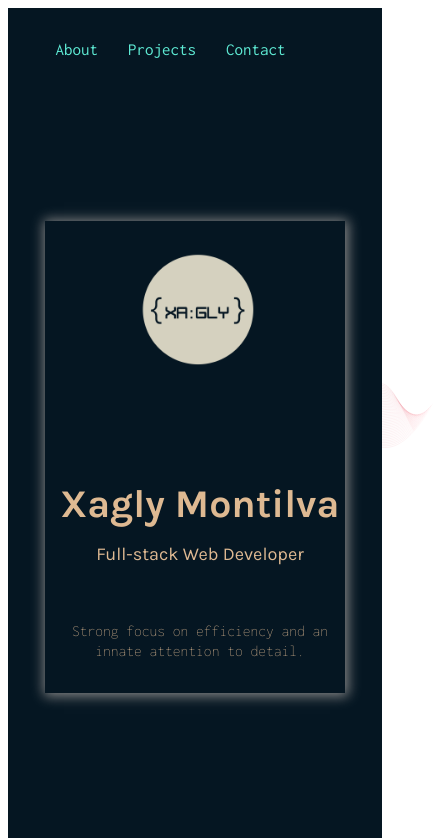
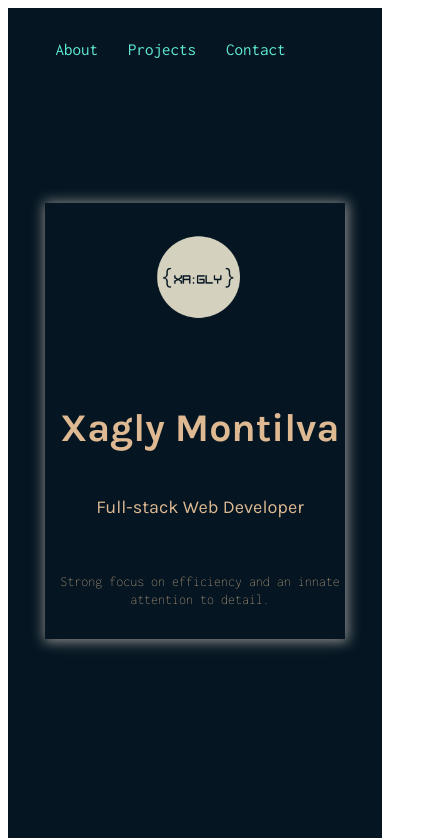
Before and after one commit to XML3/My_Web, a React (Vite) app in the folder My_Web/: page / in a window 390 px wide. Shown: the top 838 px of the page, 435 px wide, since content can reach past the window. Built offline with nearby package versions, Linux system fonts and the light colour scheme; no server answers.

Commit message:
modified to fit small screen queries inside waves and header One and Intro

```diff
--- a/My_Web/src/components/Headers.module.css
+++ b/My_Web/src/components/Headers.module.css
@@ -1,4 +1,5 @@
-/*screen size 320*/
+/*screen size 300*/
+@media screen and (min-width: 300px) {
   .Container {
     grid-column-start: 1;
     grid-column-end: -1;
@@ -8,6 +9,7 @@
     grid-template-rows: auto 1fr;
     width: 80%;
     margin: 0 auto; /*Center the container*/
+    height: 95%;
   }
 
   .Navigation {
@@ -48,7 +50,6 @@
     display: flex;
     justify-content: center; /* Center the content horizontally */
     align-items: center;
-  margin-top: 2rem;
     position: relative;
     /* right: 5%; */
   }
@@ -63,8 +64,8 @@
 
   .Waves {
     position: absolute;
-  width: 100%;
-  top: 50%; /* Postion in the middle of container*/
+    width: 80%;
+    top: 37%; /* Postion in the middle of container*/
     /* left: 20%; */
     transform: translateY(-50%);
     z-index: -1;
@@ -78,7 +79,7 @@
     font-size: 30px;
     text-align: center;
     position: relative;
-  top: 80%;
+    top: 50%;
   }
 
   .HeaderTwo {
@@ -102,14 +103,16 @@
     color: var(--main-fontcolor);
     font-family: var(--main-fontfamily);
     text-align: center;
+    font-size: 0.9em;
   }
 
   .Logo {
-  width: 200px;
+    width: 150px;
     height: auto;
     margin-top: 2rem;
     margin-left: auto;
     margin-right: auto;
+  }
 }
 
 /* Screen size Larger / min-width 400 px */
```
Lines whose indentation alone changed are shown as unchanged.
